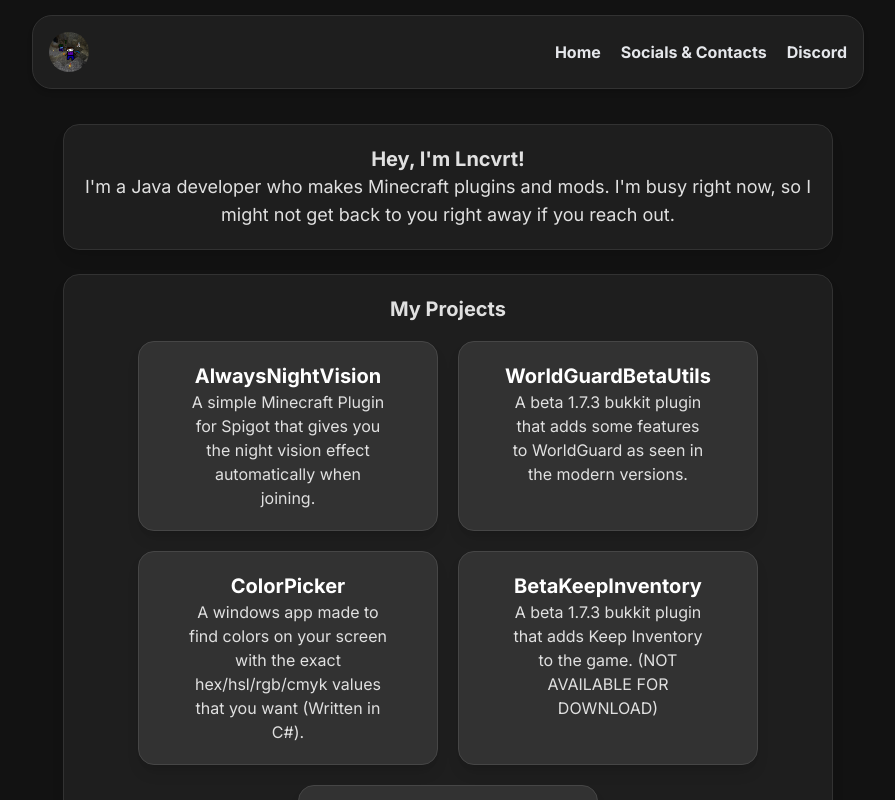
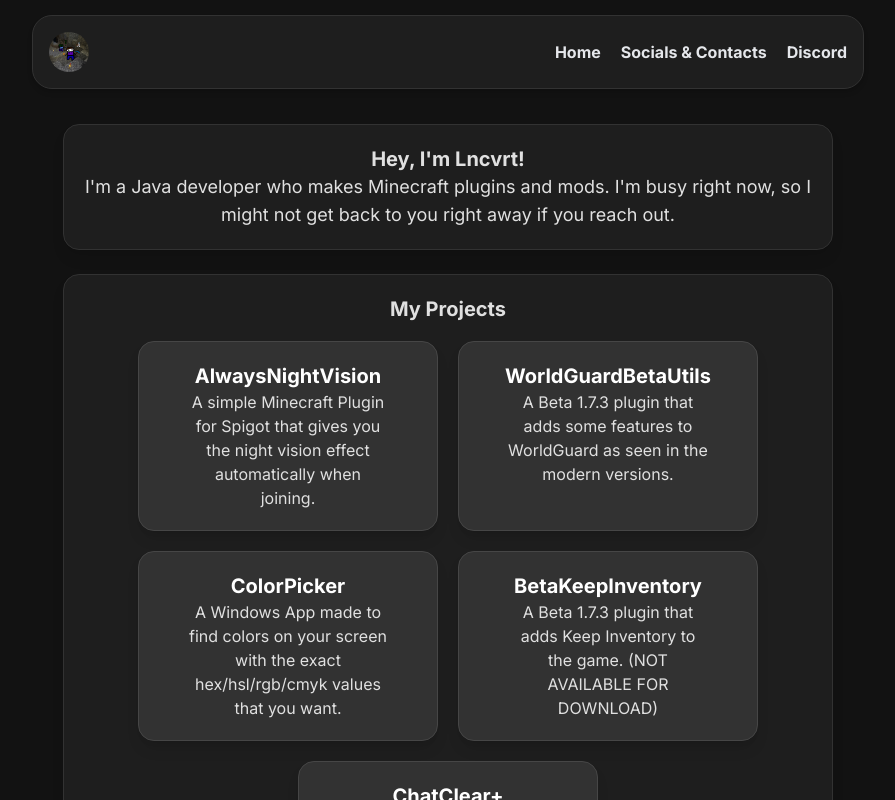
Before and after one commit to Thepuppetqueen57/lncvrt-Website, a Next.js app: page / in a window 1280 px wide. Shown: the top 800 px of the page, without its empty margins (192-1087 px from the left). Built offline with nearby package versions, Linux system fonts and the light colour scheme.

Commit message:
Change descriptions of plugins a little bit

```diff
--- a/app/page.tsx
+++ b/app/page.tsx
@@ -56,7 +56,7 @@ const Home = () => {
               <a draggable="false" href="https://github.com/Lncvrt/WorldGuardBetaUtils" target="_blank" rel="noopener noreferrer" className='underline-animation'>WorldGuardBetaUtils</a>
             </h3>
             <div className="project-description">
-              <p>A beta 1.7.3 bukkit plugin that adds some features to WorldGuard as seen in the modern versions.</p>
+              <p>A Beta 1.7.3 plugin that adds some features to WorldGuard as seen in the modern versions.</p>
             </div>
           </div>
           <div className="project-card">
@@ -64,13 +64,13 @@ const Home = () => {
               <a draggable="false" href="https://github.com/Lncvrt/ColorPicker" target="_blank" rel="noopener noreferrer" className='underline-animation'>ColorPicker</a>
             </h3>
             <div className="project-description">
-              <p>A windows app made to find colors on your screen with the exact hex/hsl/rgb/cmyk values that you want (Written in C#).</p>
+              <p>A Windows App made to find colors on your screen with the exact hex/hsl/rgb/cmyk values that you want.</p>
             </div>
           </div>
           <div className="project-card">
             <h3>BetaKeepInventory</h3>
             <div className="project-description">
-              <p>A beta 1.7.3 bukkit plugin that adds Keep Inventory to the game. (NOT AVAILABLE FOR DOWNLOAD)</p>
+              <p>A Beta 1.7.3 plugin that adds Keep Inventory to the game. (NOT AVAILABLE FOR DOWNLOAD)</p>
             </div>
           </div>
           <div className="project-card">
```
